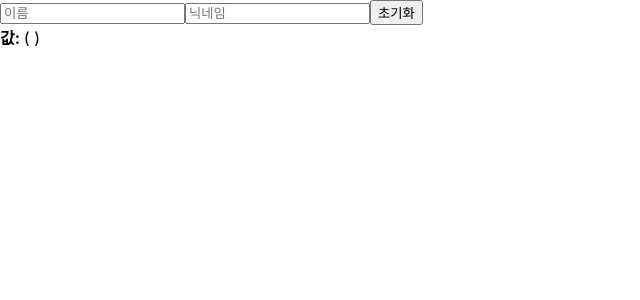
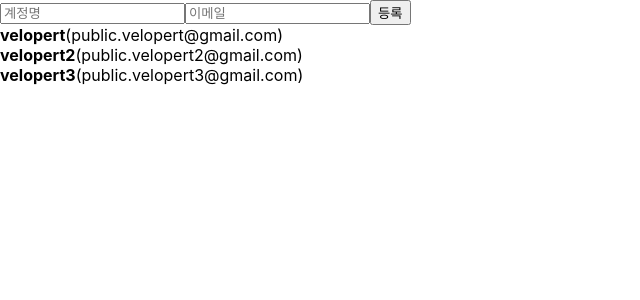
Before and after one commit to kimho314/WebFullStack, a React (Create React App) app in the folder react/my-app/: page / in a window 1280 px wide. Shown: the top 300 px of the page, without its empty margins (0-640 px from the left). Built offline with nearby package versions, Linux system fonts and the light colour scheme.

Commit message:
add CreateUser.js, UserList,js

```diff
--- a/react/my-app/src/App.js
+++ b/react/my-app/src/App.js
@@ -1,17 +1,84 @@
-import React from 'react';
+import React, { useState, useRef } from 'react';
 // import Hello from './Hello';
 // import Wrapper from './Wrapper';
 import Counter from './Counter';
+import CreateUser from './CreateUser';
 import InputSample from './inputSample';
+import UserList from './UserList';
 
 function App() {
+  const [inputs, setInputs] = useState({
+    username: '',
+    email: '',
+  });
+
+  const onChange = e => {
+    const { name, value } = e.target;
+    setInputs({
+      ...inputs,
+      [name]: value
+    });
+  }
+
+  const { username, email } = inputs;
+
+  const [users, setUsers] = useState([
+    {
+      id: 1,
+      username: 'velopert',
+      email: 'public.velopert@gmail.com'
+    },
+    {
+      id: 2,
+      username: 'velopert2',
+      email: 'public.velopert2@gmail.com'
+    },
+    {
+      id: 3,
+      username: 'velopert3',
+      email: 'public.velopert3@gmail.com'
+    },
+  ]);
+
+  const nextId = useRef(4); // rerendering되도 값이 바뀌지 않음
+
+  const onCreate = () => {
+    const user = {
+      id: nextId.current,
+      ...inputs,
+    }
+
+    /*
+    새로운 배열을 추가할때는 새로운 배열을 만들고 만들어진 새로운 배열에 추가하는 방식을 사용
+    e.g. spread operator, concat method
+    */
+    // spread oprator를 이용하여 배열에 추가
+    setUsers([
+      ...users,
+      user
+    ]);
+
+    // concat method를 사용하여 배열에 추가
+    // setUsers(users.concat(user));
+
+    setInputs({
+      username: '',
+      email: '',
+    });
+    nextId.current += 1;
+  }
+
   return (
     // <Wrapper>
     //   <Hello color='pink' />
     //   <Hello name='react' color='red' isSpecial={true} />
     // </Wrapper>
     // <Counter />
-    <InputSample />
+    // <InputSample />
+    <>
+      <CreateUser username={username} email={email} onChange={onChange} onCreate={onCreate} />
+      <UserList users={users} />
+    </>
   );
 }
 
--- /dev/null
+++ b/react/my-app/src/CreateUser.js
@@ -0,0 +1,13 @@
+import React from 'react';
+
+function CreateUser({ username, email, onChange, onCreate }) {
+    return (
+        <div>
+            <input name="username" placeholder="계정명" onChange={onChange} value={username} />
+            <input name="email" placeholder="이메일" onChange={onChange} value={email} />
+            <button onClick={onCreate}>등록</button>
+        </div>
+    )
+}
+
+export default CreateUser;
--- /dev/null
+++ b/react/my-app/src/UserList.js
@@ -0,0 +1,22 @@
+import React from 'react';
+
+function User({ user }) {
+    return (
+        <div>
+            <b>{user.username}</b><span>({user.email})</span>
+        </div>
+    )
+}
+
+function UserList({ users }) {
+
+    return (
+        <div>
+            {users.map(user =>
+                <User user={user} key={user.id} />
+            )}
+        </div>
+    )
+}
+
+export default UserList;
```
